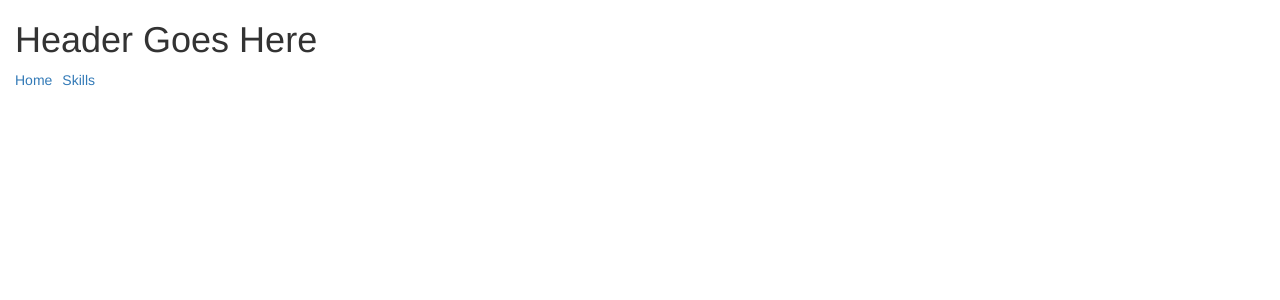
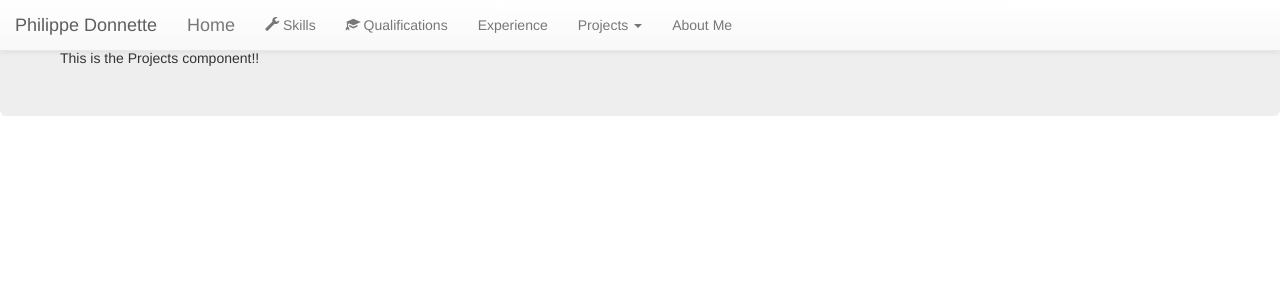
Before and after one commit to philippe-donnette/CV.Web.React, a React app: page /projects in a window 1280 px wide. Shown: the top 300 px of the page. Built offline with nearby package versions, Linux system fonts and the light colour scheme.

Commit message:
started implementing header

```diff
--- a/src/components/app.jsx
+++ b/src/components/app.jsx
@@ -5,6 +5,7 @@ import actions from '../redux/actions';
 import Header from './header';
 import Home from './home';
 import Skills from './skills';
+import Projects from './projects';
 import { BrowserRouter as Router, Route } from 'react-router-dom';
 import createBrowserHistory from 'history/createBrowserHistory';
 
@@ -15,10 +16,11 @@ class App extends Component {
         return (
             <Router history={history}>
                 <div className="container-fluid">
-                    <Header />
+                    <Header projects={this.props.projects} />
                     <div className="row">
                         <Route exact path="/" component={Home} />
                         <Route path="/skills" component={Skills} />
+                        <Route path="/projects" component={Projects} />
                     </div>
                 </div>
             </Router>
--- a/src/components/header.jsx
+++ b/src/components/header.jsx
@@ -1,18 +1,55 @@
 import React, { Component } from 'react';
-import { Link } from 'react-router-dom';
+import { NavLink, Link } from 'react-router-dom';
 
 class Header extends Component {
     render() {
         return (
-            <div className="row">
-                <div className="col-sm-12">
-                    <h1>Header Goes Here</h1>
-                    <ul className="list-inline">
-                        <li><Link to="/">Home</Link></li>
-                        <li><Link to="/skills">Skills</Link></li>
+            <nav className="navbar navbar-default navbar-fixed-top navbar-inner" role="navigation">
+                <div className="navbar-header">
+                    <button type="button" className="navbar-toggle">
+                    <span className="sr-only">Toggle navigation</span>
+                    <span className="icon-bar"></span>
+                    <span className="icon-bar"></span>
+                    <span className="icon-bar"></span>
+                    </button>
+                    <Link to="/" className="navbar-brand">Philippe Donnette</Link>
+                </div>
+                <div className="collapse navbar-collapse">
+                    <ul className="nav navbar-nav">
+                        <li><NavLink to="/" className="navbar-brand"><i className="fa fa-home hidden-sm"></i> Home</NavLink></li>
+                        <li><NavLink to="/skills"><i className="glyphicon glyphicon-wrench hidden-sm"></i> Skills</NavLink></li>
+                        <li><NavLink to="/qualifications"><i className="glyphicon glyphicon-education hidden-sm"></i> Qualifications</NavLink></li>
+                        <li><NavLink to="/experience"><i className="fa fa-lightbulb-o hidden-sm"></i> Experience</NavLink></li>
+                        <li className="dropdown">
+                            <a href="#" className="dropdown-toggle" data-toggle="dropdown" role="button" aria-haspopup="true" aria-expanded="false">
+                                <i className="fa fa-suitcase hidden-sm"></i> Projects <b className="caret"></b>
+                            </a>
+                            <ul className="dropdown-menu">
+                                <li><NavLink to="/projects">View All</NavLink></li>
+                                <li className="divider"></li>
+                                {
+                                    this.props.projects.map((project) => {
+                                        return <li><NavLink to={{ pathname: '/projects', query: { id: project.id, name: project.name } }}>{project.name}</NavLink></li>;
+                                    })
+                                }
+                            </ul>
+                        </li>
+                        <li><NavLink to="/about"><i className="fa fa-user hidden-sm"></i> About Me</NavLink></li>
+                    </ul>
+                    <ul className="nav navbar-nav navbar-right dn-padding-r-10">
+                        <li className="dropdown">
+                            <a href="#" data-toggle="dropdown" role="button" aria-haspopup="true" aria-expanded="false">
+                                <i className="fa fa-ellipsis-h"></i>
+                            </a>
+                            <ul className="dropdown-menu">
+                                <li><a href={this.props.gitHubUrl} target="_blank"><i className="fa fa-github"></i> Github</a></li>
+                                <li className="divider"></li>
+                                <li><a href={this.props.linkedinUrl} target="_blank"><i className="fa fa-linkedin-square"></i> Linkedin</a></li>
+                            </ul>
+                        </li>
                     </ul>
                 </div>
-            </div>
+            </nav>
         );
     }
 }
--- /dev/null
+++ b/src/components/projects.jsx
@@ -0,0 +1,11 @@
+import React, { Component } from 'react';
+
+class Projects extends Component {
+    render() {
+        return (
+            <div className="jumbotron">This is the Projects component!!</div>
+        );
+    }
+}
+
+export default Projects;
--- a/src/main.jsx
+++ b/src/main.jsx
@@ -5,6 +5,7 @@ import configureStore from './redux/store';
 import { Provider } from 'react-redux';
 
 let initialState = {
+    projects: []
 };
 
 let store = configureStore(initialState);
--- a/src/redux/reducers/index.js
+++ b/src/redux/reducers/index.js
@@ -1,8 +1,10 @@
 import { combineReducers } from 'redux'
 import skillsReducer from './skillsReducer'
+import projectsReducer from './projectsReducer'
 
 const rootReducer = combineReducers({
-    skills: skillsReducer
+    skills: skillsReducer,
+    projects: projectsReducer
 })
 
 export default rootReducer
--- /dev/null
+++ b/src/redux/reducers/projectsReducer.js
@@ -0,0 +1,8 @@
+let projectsReducer = function(projects = [], action) {
+    switch(action.type) {
+        default:
+            return projects;
+    }
+}
+
+export default projectsReducer
--- a/src/redux/reducers/skillsReducer.js
+++ b/src/redux/reducers/skillsReducer.js
@@ -1,4 +1,4 @@
-let skillsReducer = function(skills = {}, action) {
+let skillsReducer = function(skills = [], action) {
     switch(action.type) {
         default:
             return skills;
```
Also changed, not shown: 47 other files (tests, documents, lock files or other folders).
